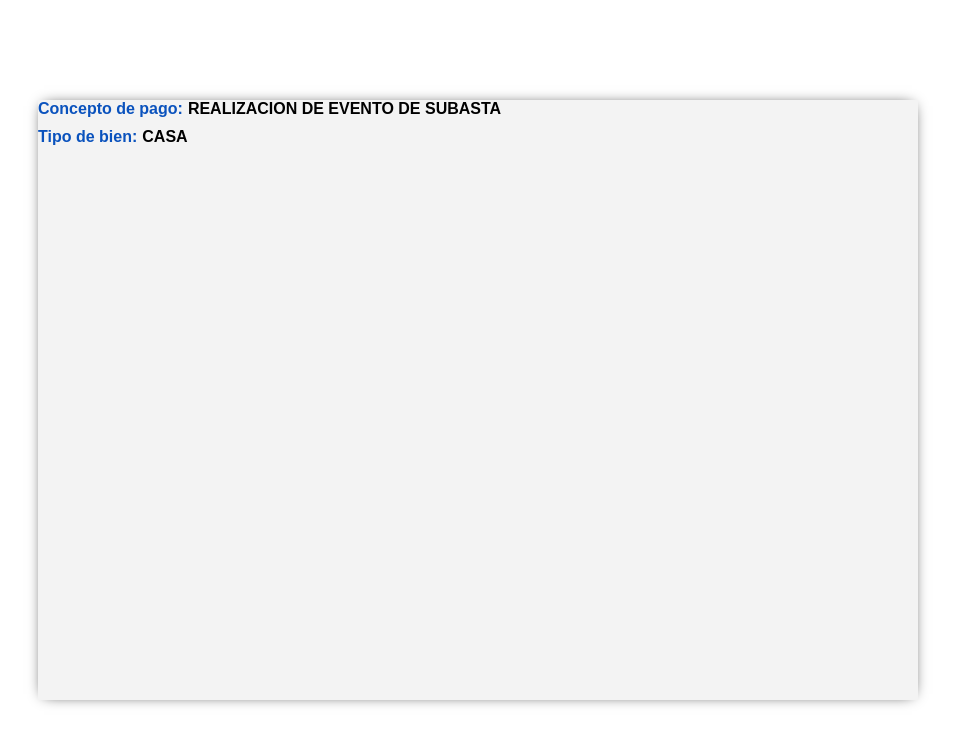
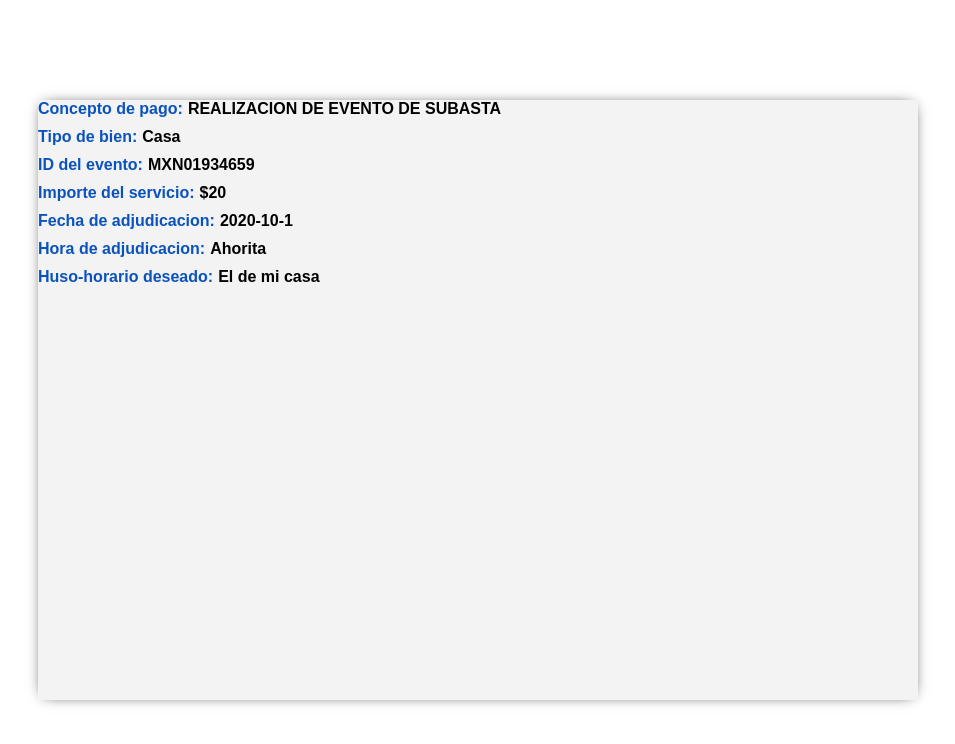
Before and after one commit to MaddozS/openpay-pago-arq, a Vue app in the folder client/: page / in a window 1280 px wide. Shown: the top 744 px of the page, without its empty margins (162-1117 px from the left). Built offline with nearby package versions, Linux system fonts and the light colour scheme.

Commit message:
Added fields for the payment info

```diff
--- a/client/src/components/pages/Checkout.vue
+++ b/client/src/components/pages/Checkout.vue
@@ -17,7 +17,12 @@ export default {
     return {
       informacionPago: {
         'Concepto de pago':'REALIZACION DE EVENTO DE SUBASTA',
-        'Tipo de bien':'CASA'
+        'Tipo de bien':'Casa',
+        'ID del evento': 'MXN01934659',
+        'Importe del servicio': '$20',
+        'Fecha de adjudicacion': '2020-10-1',
+        'Hora de adjudicacion': 'Ahorita',
+        'Huso-horario deseado': 'El de mi casa'
       }
     }
   },
```
